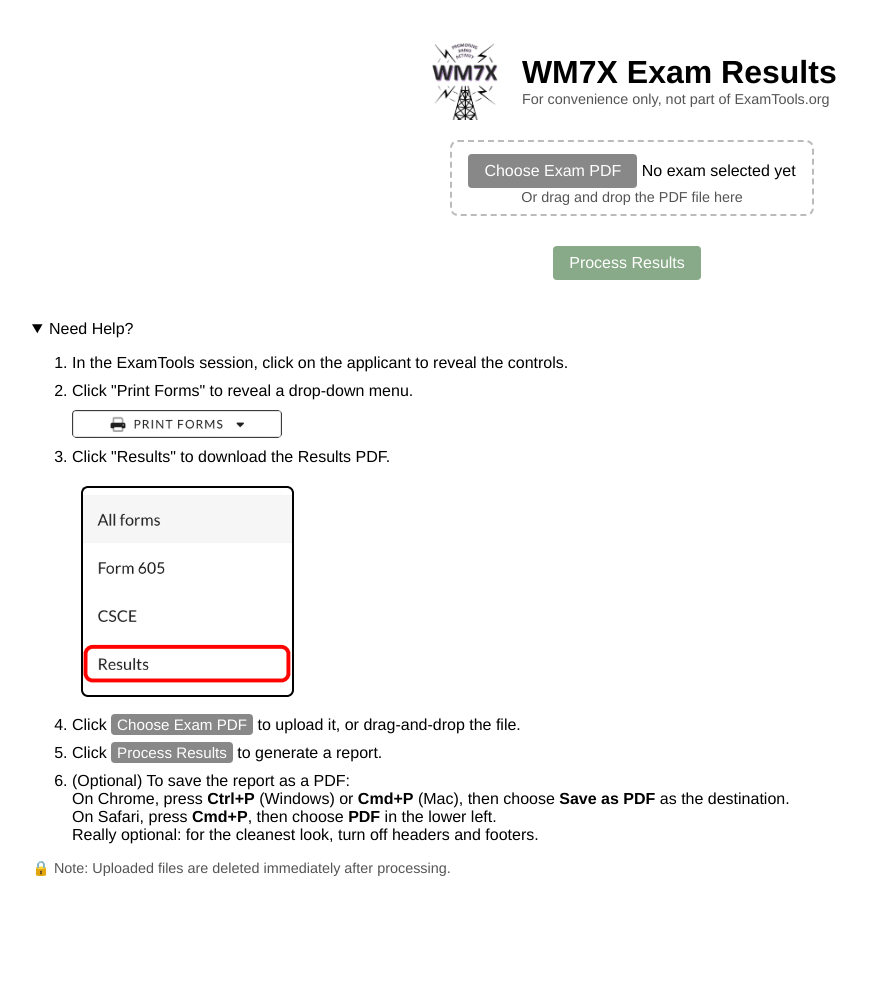
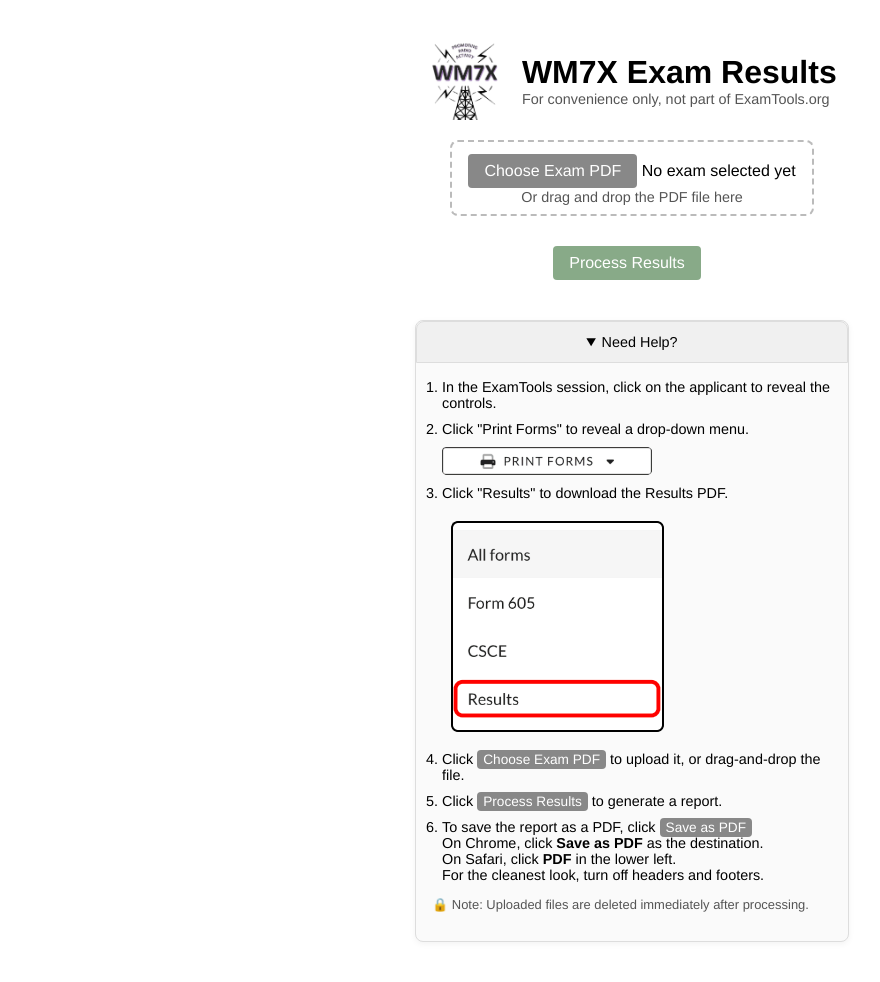
Before and after one commit to jpasqua/wm7x-exam-results, a Flask app: page / in a window 1280 px wide, after a click on "Need Help?". Shown: the whole page, without its empty margins (8-888 px from the left). Before the commit the page ends 876 px from the top, so only its background shows below. Run offline with Flask 3, Linux system fonts and the light colour scheme.

Commit message:
Add a "Save as PDF" button. Update help.

```diff
--- a/static/css/style.css
+++ b/static/css/style.css
@@ -92,20 +92,57 @@ form div {
     background-color: #338833;  /* slightly darker on hover */
 }
 
+/* Always center and constrain width */
+details.help-section {
+    max-width: 400px;
+    margin: 30px auto;
+    text-align: left;
+    font-size: 0.9em;
+}
+
+/* Summary (Need Help?) appearance */
+details.help-section summary {
+    text-align: center;
+    cursor: pointer;
+    user-select: none;
+    padding: 12px 16px;
+    background-color: #f0f0f0;
+    border: 1px solid #ddd;
+    border-radius: 8px;
+    transition: background-color 0.2s;
+}
+
+details.help-section summary:hover {
+    text-decoration: underline;
+    background-color: #e8e8e8;
+}
+
+details.help-section ol {
+    padding-inline-start: 10px;  /* reduce default indentation */
+}
+
+/* Only add card look when open */
+details.help-section[open] {
+    border: 1px solid #ddd;
+    border-radius: 8px;
+    box-shadow: 0 2px 6px rgba(0,0,0,0.05);
+    padding: 16px;
+    background-color: #fafafa;
+}
+
+/* Adjust summary when open (pull to card edges) */
+details.help-section[open] summary {
+    margin: -16px -16px 16px -16px;
+    border-bottom: 1px solid #ddd;
+    border-radius: 8px 8px 0 0;
+}
+
+/* Responsive images */
 .help-section img {
     display: block;
     max-width: 100%;
     margin-top: 10px;
     height: auto;
-}
-
-details.help-section summary {
-    cursor: pointer;
-    user-select: none;
-}
-
-details.help-section summary:hover {
-    text-decoration: underline;
 }
 
 .upload-form {
@@ -167,3 +204,7 @@ details.help-section summary:hover {
 .score-fail {
     color: #8b4d4d;  /* muted red */
 }
+
+.button + .button {
+    margin-left: 10px;
+}
--- a/templates/upload.html
+++ b/templates/upload.html
@@ -40,10 +40,10 @@
       Click <span class="button-name">Process Results</span> to generate a report.
     </li>
     <li>
-      (Optional) To save the report as a PDF:<br>
-      On Chrome, press <b>Ctrl+P</b> (Windows) or <b>Cmd+P</b> (Mac), then choose <b>Save as PDF</b> as the destination.<br>
-      On Safari, press <b>Cmd+P</b>, then choose <b>PDF</b> in the lower left.<br>
-      Really optional: for the cleanest look, turn off headers and footers.
+      To save the report as a PDF, click <span class="button-name">Save as PDF</span><br>
+      On Chrome, click <b>Save as PDF</b> as the destination.<br>
+      On Safari, click <b>PDF</b> in the lower left.<br>
+      For the cleanest look, turn off headers and footers.
     </li>
   </ol>
   <p style="font-size: 0.9em; color: #555; margin-top: 10px;">
```
Also changed, not shown: templates/report.html (+6 -2 lines).
